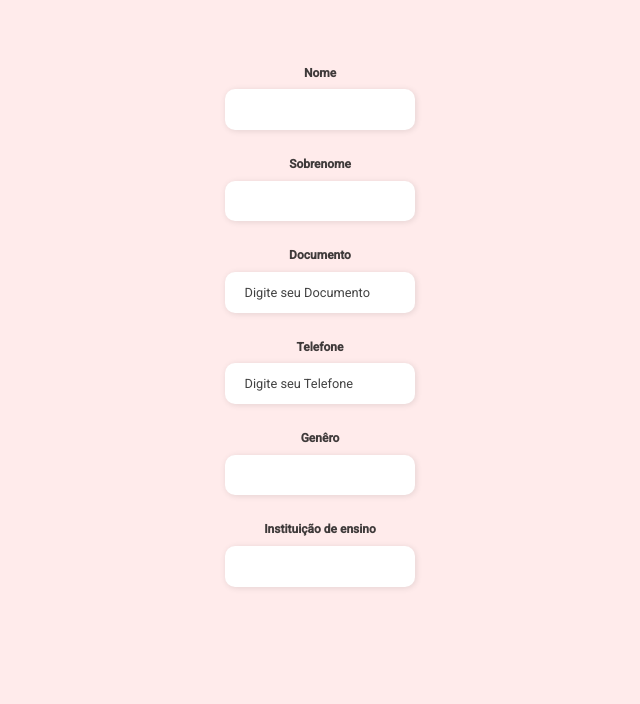
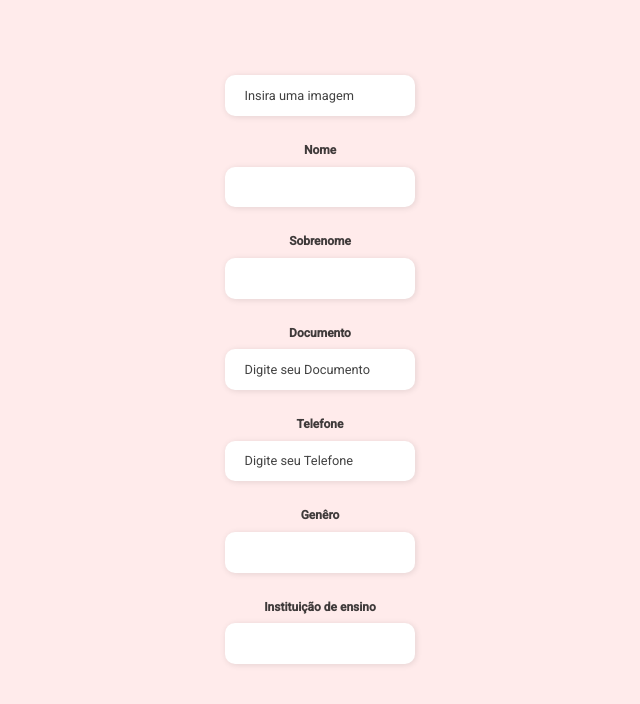
Before and after one commit to herrdu259/WebAPP-LabDesenvolvimentoDeSoftware, a PHP site: page /perfil.php in a window 1280 px wide. Shown: the part 59-763 px from the top of the page, without its empty margins (320-960 px from the left). Run offline with PHP 8.4, Linux system fonts and the light colour scheme.

Commit message:
input imagem

```diff
--- a/Trabalho formulario de cadastro 1.0/assets/perfil.php
+++ b/Trabalho formulario de cadastro 1.0/assets/perfil.php
@@ -29,6 +29,11 @@
 
                 <!-- Div classe input-group que contem todos os itens de perfil nome, sobrenome, etc... -->
                 <div class="input-group">
+                    <div class="input-box">
+                        <label for="img"></label>
+                        <input id="img" type="jpeg" name="img" placeholder="Insira uma imagem" required>
+                    </div>
+
                     <div class="input-box">
                         <label for="firstname">Nome</label>
                         <input id="firtname" type="text" name="firstname" placeholder="" required>
```
